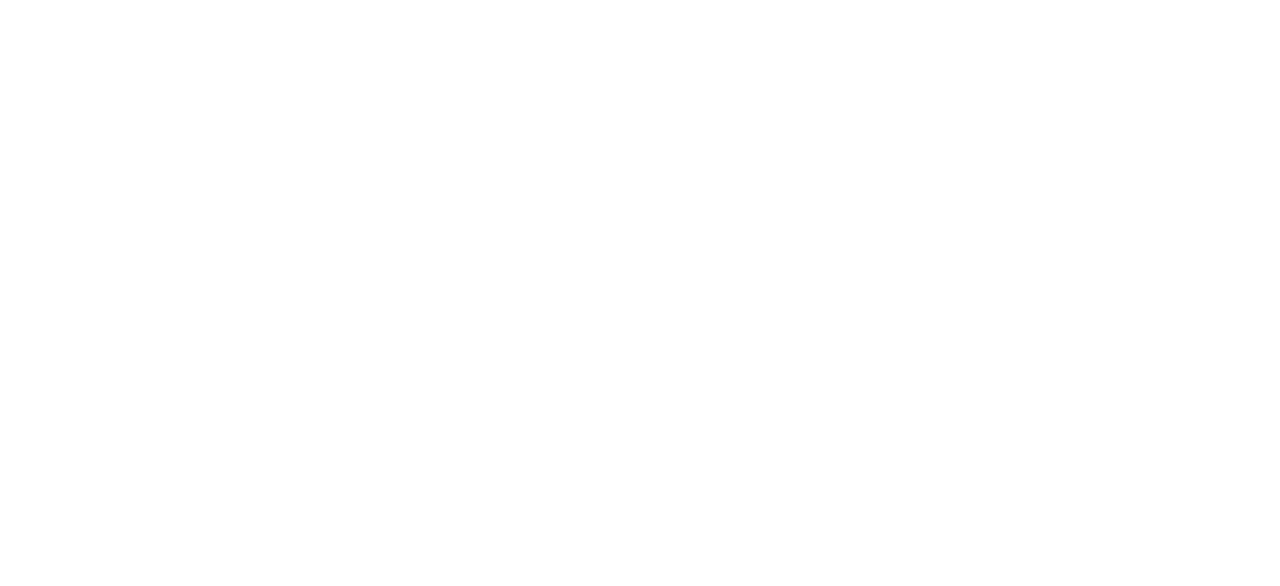
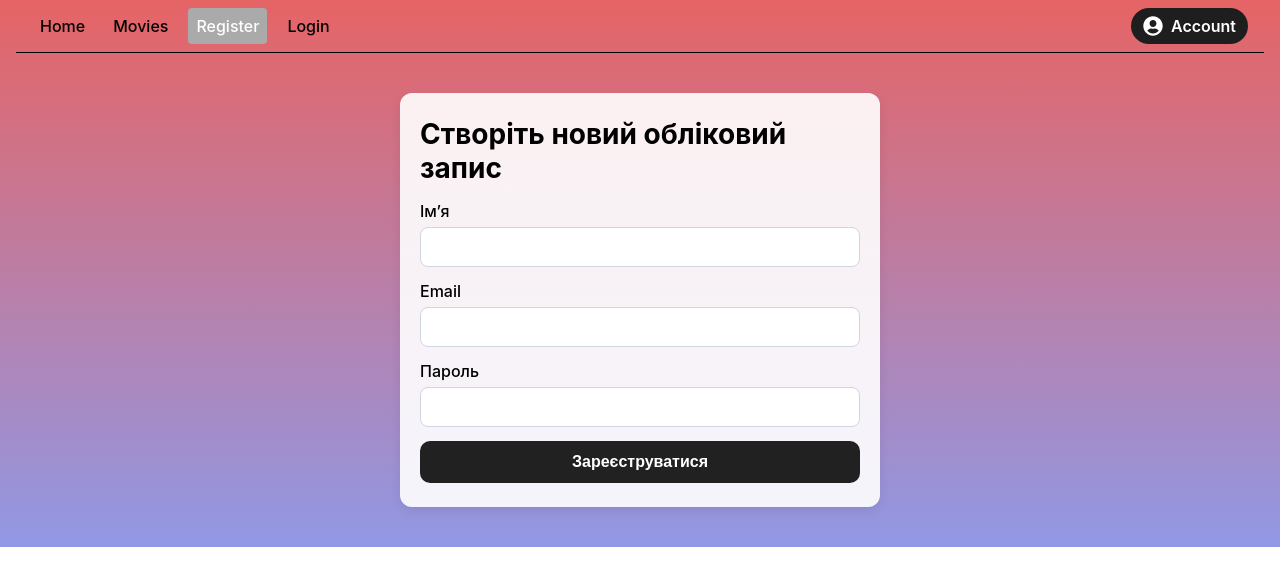
Before and after one commit to RayoKh/goit-react-hw-05-movies, a React (Create React App) app: page /goit-react-hw-05-movies/register in a window 1280 px wide. Before the commit this address had no page. Shown: the top 586 px of the page. Built offline with nearby package versions, Linux system fonts and the light colour scheme.

Commit message:
Add auth routes and navigation

```diff
--- a/src/components/App/App.jsx
+++ b/src/components/App/App.jsx
@@ -8,6 +8,8 @@
 const Cast = lazy(() => import('components/Cast/Cast'));
 const SharedLayout = lazy(() => import('components/SharedLayout/SharedLayout'));
 const Account = lazy(() => import('pages/Account/Account'));
+const Register = lazy(() => import('pages/Register/Register'));
+const Login = lazy(() => import('pages/Login/Login'));
 
 export const App = () => {
   return (
@@ -19,6 +21,8 @@
           <Route path="review" element={<Review />} />
           <Route path="cast" element={<Cast />} />
         </Route>
+        <Route path="/register" element={<Register />} />
+        <Route path="/login" element={<Login />} />
         <Route path="/account" element={<Account />} />
       </Route>
     </Routes>
--- /dev/null
+++ b/src/components/Navigation/Navigation.jsx
@@ -0,0 +1,29 @@
+import { FaUserCircle } from 'react-icons/fa';
+import {
+  AccountLink,
+  AccountWrapper,
+  NavBar,
+  NavItem,
+  NavLinks,
+} from './Navigation.styled';
+
+const Navigation = () => {
+  return (
+    <NavBar>
+      <NavLinks>
+        <NavItem to="/">Home</NavItem>
+        <NavItem to="/movies">Movies</NavItem>
+        <NavItem to="/register">Register</NavItem>
+        <NavItem to="/login">Login</NavItem>
+      </NavLinks>
+      <AccountWrapper>
+        <AccountLink to="/account">
+          <FaUserCircle aria-hidden />
+          Account
+        </AccountLink>
+      </AccountWrapper>
+    </NavBar>
+  );
+};
+
+export default Navigation;
--- /dev/null
+++ b/src/components/Navigation/Navigation.styled.js
@@ -0,0 +1,55 @@
+import styled from 'styled-components';
+import { NavLink } from 'react-router-dom';
+
+export const NavBar = styled.nav`
+  display: flex;
+  align-items: center;
+  gap: 12px;
+  width: 100%;
+`;
+
+export const NavLinks = styled.div`
+  display: flex;
+  align-items: center;
+  gap: 12px;
+`;
+
+export const NavItem = styled(NavLink)`
+  padding: 8px;
+  border-radius: 4px;
+  text-decoration: none;
+  color: black;
+  font-weight: 500;
+
+  &.active {
+    color: white;
+    background-color: #aaa;
+  }
+`;
+
+export const AccountWrapper = styled.div`
+  margin-left: auto;
+  display: flex;
+  align-items: center;
+`;
+
+export const AccountLink = styled(NavLink)`
+  display: inline-flex;
+  align-items: center;
+  gap: 8px;
+  padding: 8px 12px;
+  border-radius: 20px;
+  text-decoration: none;
+  color: #fff;
+  background-color: #1e1e1e;
+  font-weight: 600;
+
+  svg {
+    width: 20px;
+    height: 20px;
+  }
+
+  &.active {
+    background-color: #444;
+  }
+`;
--- a/src/components/SharedLayout/SharedLayout.jsx
+++ b/src/components/SharedLayout/SharedLayout.jsx
@@ -1,16 +1,13 @@
 import { Suspense } from 'react';
 import { Outlet } from 'react-router-dom';
-import { Container, Header, Link } from './SharedLayout.styled';
+import Navigation from 'components/Navigation/Navigation';
+import { Container, Header } from './SharedLayout.styled';
 
 const SharedLayout = () => {
   return (
     <Container>
       <Header>
-        <nav>
-          <Link to="/">Home</Link>
-          <Link to="/movies">Movies</Link>
-          <Link to="/account">Account</Link>
-        </nav>
+        <Navigation />
       </Header>
       <main>
         <Suspense fallback={<div>...loading</div>}>
--- a/src/components/SharedLayout/SharedLayout.styled.js
+++ b/src/components/SharedLayout/SharedLayout.styled.js
@@ -1,5 +1,4 @@
 import styled from 'styled-components';
-import { NavLink } from 'react-router-dom';
 
 export const Container = styled.div`
   margin: 0 auto;
@@ -15,21 +14,4 @@
   padding: 8px 16px;
   margin-bottom: 16px;
   border-bottom: 1px solid black;
-
-  > nav {
-    display: flex;
-  }
 `;
-
-export const Link = styled(NavLink)`
-  padding: 8px;
-  border-radius: 4px;
-  text-decoration: none;
-  color: black;
-  font-weight: 500;
-
-  &.active {
-    color: white;
-    background-color: #aaa;
-  }
-`;
--- /dev/null
+++ b/src/pages/Login/Login.jsx
@@ -0,0 +1,68 @@
+import { useState } from 'react';
+import { loginUser } from 'service/userService';
+import {
+  AuthCard,
+  AuthField,
+  AuthInput,
+  AuthPage,
+  AuthTitle,
+  SubmitButton,
+  SupportText,
+} from './Login.styled';
+
+const Login = () => {
+  const [form, setForm] = useState({ email: '', password: '' });
+  const [status, setStatus] = useState('');
+
+  const handleChange = ({ target: { name, value } }) => {
+    setStatus('');
+    setForm(prev => ({ ...prev, [name]: value }));
+  };
+
+  const handleSubmit = async event => {
+    event.preventDefault();
+    try {
+      const loggedIn = await loginUser(form);
+      setStatus(`Вітаємо, ${loggedIn.name}! Ви успішно увійшли.`);
+      setForm({ email: '', password: '' });
+    } catch (error) {
+      setStatus(error.message);
+    }
+  };
+
+  return (
+    <AuthPage>
+      <AuthCard>
+        <AuthTitle>Увійдіть до свого акаунту</AuthTitle>
+        <form onSubmit={handleSubmit}>
+          <AuthField>
+            Email
+            <AuthInput
+              type="email"
+              name="email"
+              value={form.email}
+              onChange={handleChange}
+              autoComplete="email"
+              required
+            />
+          </AuthField>
+          <AuthField>
+            Пароль
+            <AuthInput
+              type="password"
+              name="password"
+              value={form.password}
+              onChange={handleChange}
+              autoComplete="current-password"
+              required
+            />
+          </AuthField>
+          <SubmitButton type="submit">Увійти</SubmitButton>
+        </form>
+        {status && <SupportText>{status}</SupportText>}
+      </AuthCard>
+    </AuthPage>
+  );
+};
+
+export default Login;
--- /dev/null
+++ b/src/pages/Login/Login.styled.js
@@ -0,0 +1,9 @@
+export {
+  AuthCard,
+  AuthField,
+  AuthInput,
+  AuthPage,
+  AuthTitle,
+  SubmitButton,
+  SupportText,
+} from 'pages/Register/Register.styled';
--- /dev/null
+++ b/src/pages/Register/Register.jsx
@@ -0,0 +1,79 @@
+import { useState } from 'react';
+import { registerUser } from 'service/userService';
+import {
+  AuthCard,
+  AuthField,
+  AuthInput,
+  AuthPage,
+  AuthTitle,
+  SubmitButton,
+  SupportText,
+} from './Register.styled';
+
+const Register = () => {
+  const [form, setForm] = useState({ name: '', email: '', password: '' });
+  const [status, setStatus] = useState('');
+
+  const handleChange = ({ target: { name, value } }) => {
+    setStatus('');
+    setForm(prev => ({ ...prev, [name]: value }));
+  };
+
+  const handleSubmit = async event => {
+    event.preventDefault();
+    try {
+      await registerUser(form);
+      setStatus('Реєстрація успішна! Тепер ви можете увійти.');
+      setForm({ name: '', email: '', password: '' });
+    } catch (error) {
+      setStatus(error.message);
+    }
+  };
+
+  return (
+    <AuthPage>
+      <AuthCard>
+        <AuthTitle>Створіть новий обліковий запис</AuthTitle>
+        <form onSubmit={handleSubmit}>
+          <AuthField>
+            Імʼя
+            <AuthInput
+              type="text"
+              name="name"
+              value={form.name}
+              onChange={handleChange}
+              autoComplete="name"
+              required
+            />
+          </AuthField>
+          <AuthField>
+            Email
+            <AuthInput
+              type="email"
+              name="email"
+              value={form.email}
+              onChange={handleChange}
+              autoComplete="email"
+              required
+            />
+          </AuthField>
+          <AuthField>
+            Пароль
+            <AuthInput
+              type="password"
+              name="password"
+              value={form.password}
+              onChange={handleChange}
+              autoComplete="new-password"
+              required
+            />
+          </AuthField>
+          <SubmitButton type="submit">Зареєструватися</SubmitButton>
+        </form>
+        {status && <SupportText>{status}</SupportText>}
+      </AuthCard>
+    </AuthPage>
+  );
+};
+
+export default Register;
--- /dev/null
+++ b/src/pages/Register/Register.styled.js
@@ -0,0 +1,51 @@
+import styled from 'styled-components';
+
+export const AuthPage = styled.div`
+  max-width: 480px;
+  margin: 0 auto;
+  padding: 24px 16px 40px;
+`;
+
+export const AuthCard = styled.section`
+  padding: 24px 20px;
+  border-radius: 12px;
+  background: rgba(255, 255, 255, 0.9);
+  box-shadow: 0 4px 12px rgba(0, 0, 0, 0.08);
+`;
+
+export const AuthTitle = styled.h1`
+  margin: 0 0 16px;
+  font-size: 28px;
+`;
+
+export const AuthField = styled.label`
+  display: flex;
+  flex-direction: column;
+  gap: 6px;
+  margin-bottom: 14px;
+  font-weight: 500;
+`;
+
+export const AuthInput = styled.input`
+  padding: 10px 12px;
+  border: 1px solid #cfd5e0;
+  border-radius: 8px;
+  font-size: 16px;
+`;
+
+export const SubmitButton = styled.button`
+  width: 100%;
+  padding: 12px 16px;
+  border: none;
+  border-radius: 10px;
+  background-color: #212121;
+  color: #fff;
+  font-size: 16px;
+  font-weight: 700;
+  cursor: pointer;
+`;
+
+export const SupportText = styled.p`
+  margin-top: 12px;
+  color: #2c2c2c;
+`;
```
